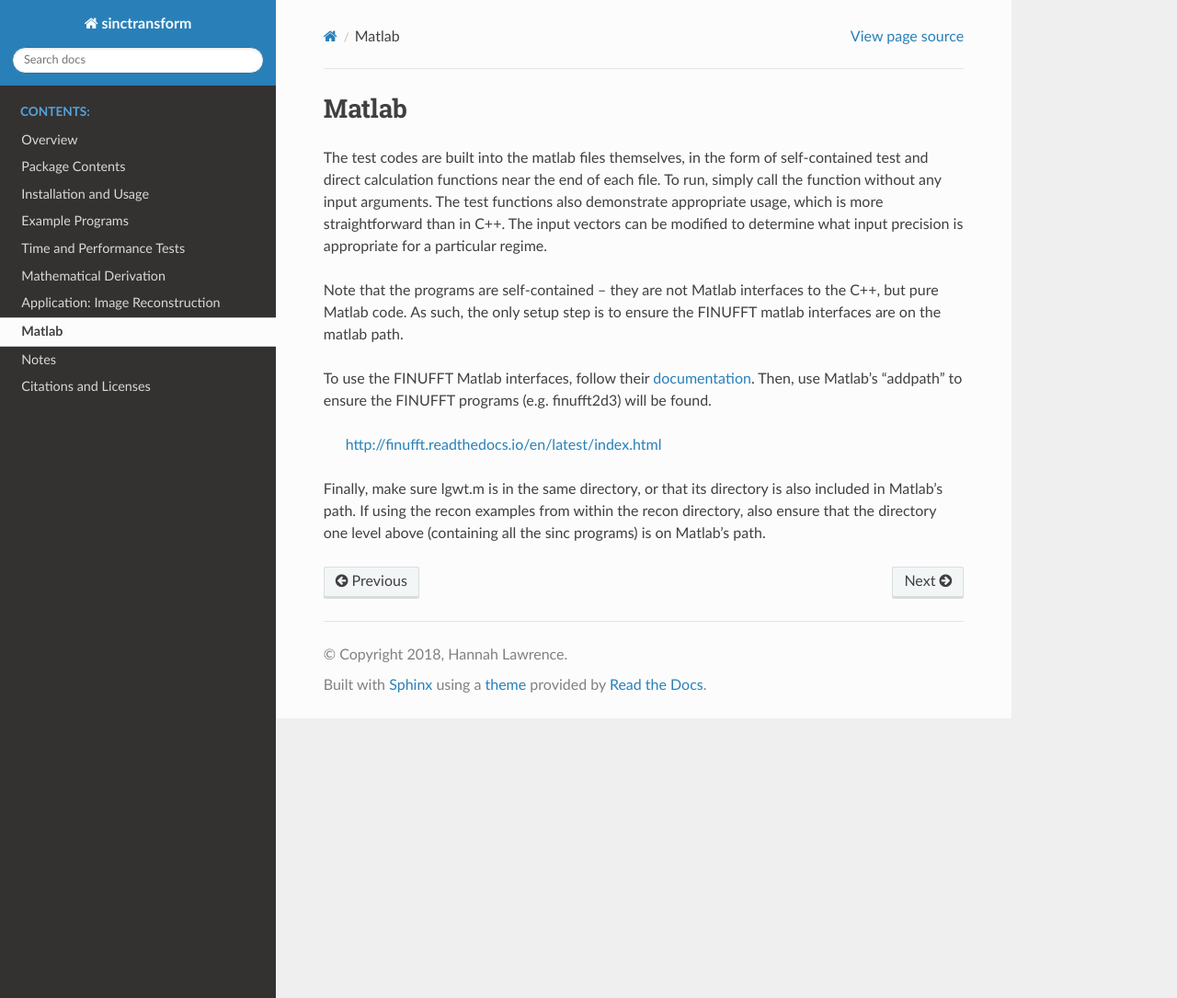
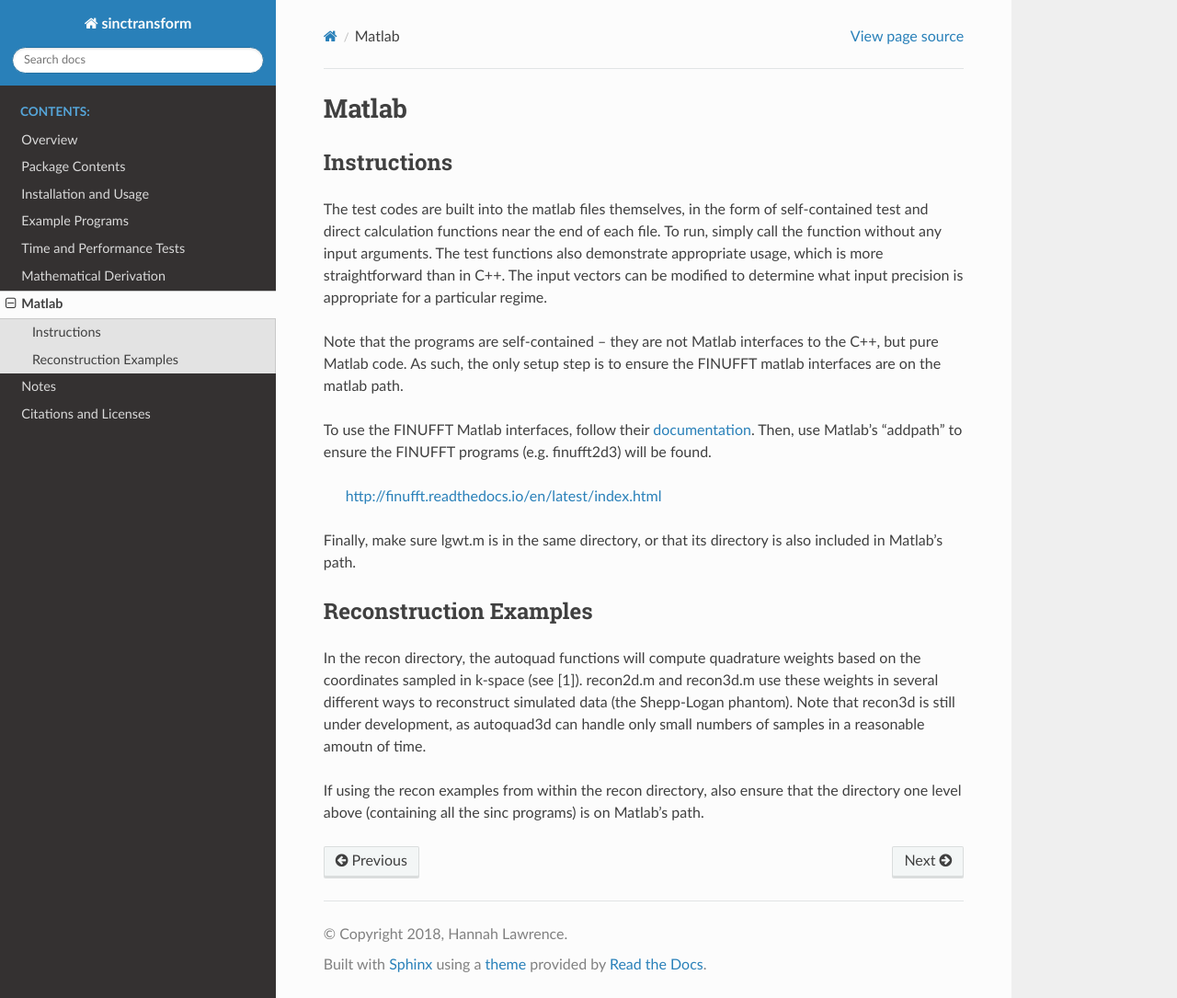
Before and after one commit to hannahlawrence/sinctransform, a Sphinx documentation site: the page built from docs/Matlab.rst, in a window 1280 px wide and 1085 px high. Shown: the whole window at 92% size. Built offline with Sphinx 7.4.7 and the Read the Docs theme 2.0.0, drawn with Linux system fonts in a browser that asks for light colours.

Commit message:
minor changes

```diff
--- a/docs/Matlab.rst
+++ b/docs/Matlab.rst
@@ -1,6 +1,8 @@
 Matlab
 =========================================
 
+Instructions
+-------------
 The test codes are built into the matlab files themselves, in the form of self-contained test and direct calculation functions near the end of each file. To run, simply call the function without any input arguments. The test functions also demonstrate appropriate usage, which is more straightforward than in C++. The input vectors can be modified to determine what input precision is appropriate for a particular regime.
 
 Note that the programs are self-contained -- they are not Matlab interfaces to the C++, but pure Matlab code. As such, the only setup step is to ensure the FINUFFT matlab interfaces are on the matlab path.
@@ -11,4 +13,11 @@ To use the FINUFFT Matlab interfaces, follow their documentation_. Then, use Mat
 
 	http://finufft.readthedocs.io/en/latest/index.html
 
-Finally, make sure lgwt.m is in the same directory, or that its directory is also included in Matlab's path. If using the recon examples from within the recon directory, also ensure that the directory one level above (containing all the sinc programs) is on Matlab's path.
+Finally, make sure lgwt.m is in the same directory, or that its directory is also included in Matlab's path.
+
+Reconstruction Examples
+-------------------------
+
+In the recon directory, the autoquad functions will compute quadrature weights based on the coordinates sampled in k-space (see [1]). recon2d.m and recon3d.m use these weights in several different ways to reconstruct simulated data (the Shepp-Logan phantom). Note that recon3d is still under development, as autoquad3d can handle only small numbers of samples in a reasonable amoutn of time.
+
+If using the recon examples from within the recon directory, also ensure that the directory one level above (containing all the sinc programs) is on Matlab's path.
--- a/docs/ReconApplication.rst
+++ /dev/null
@@ -1,4 +0,0 @@
-Application: Image Reconstruction
-=========================================
-
-wef
--- a/docs/index.rst
+++ b/docs/index.rst
@@ -16,7 +16,6 @@ Sinc Transform Documentation
    Examples
    Tests
    Derivation
-   ReconApplication
    Matlab
    Notes
    Citations
```
Also changed, not shown: 1 other file.
